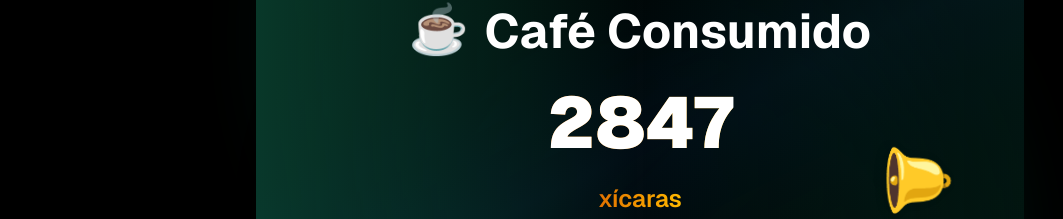
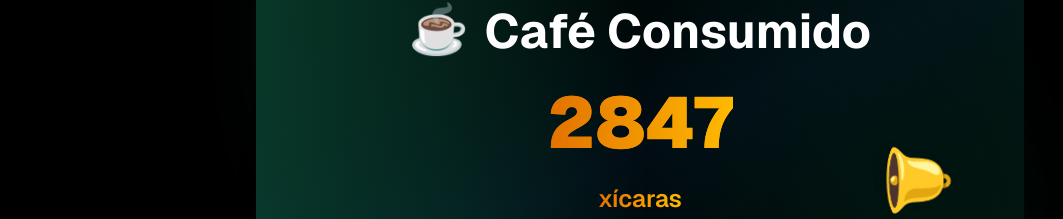
Before and after one commit to o-igor-trentini/logae-christmas-slider-2025, a Next.js app: page / in a window 1280 px wide. Both pictures are taken after a click on the button 490 px from the left and 746 px from the top of the page. Shown: the part 251-470 px from the top of the page, without its empty margins (0-1063 px from the left). Built offline with nearby package versions, Linux system fonts and the light colour scheme.

Commit message:
feat: Animar sufixo

```diff
--- a/components/content-renderer.tsx
+++ b/components/content-renderer.tsx
@@ -1,27 +1,36 @@
-'use client'
+'use client';
 
-import { motion } from 'framer-motion'
+import { motion } from 'framer-motion';
 
-import { AnimatedCounter } from '@/components/animated-counter'
+import { AnimatedCounter } from '@/components/animated-counter';
 
 interface ContentRendererProps {
-  content: string | number
-  className?: string
-  prefix?: string
-  duration?: number
+  content: string | number;
+  className?: string;
+  prefix?: string;
+  duration?: number;
 }
 
-export function ContentRenderer({ content, className = '', prefix, duration = 2 }: ContentRendererProps) {
-  const contentStr = String(content)
+export function ContentRenderer({
+  content,
+  className = '',
+  prefix,
+  duration = 2,
+}: ContentRendererProps) {
+  const contentStr = String(content);
 
-  const isNumeric = /^\d+[\d.,]*$/.test(contentStr)
-  const hasPrefix = prefix || /^[^\d]*/.exec(contentStr)?.[0]
-  const numericPart = contentStr.replace(/[^\d.,]/g, '')
-  const extractedPrefix = prefix || /^[^\d]*/.exec(contentStr)?.[0] || ''
+  const isNumeric = /^\d+[\d.,]*$/.test(contentStr);
+  const hasPrefix = prefix || /^[^\d]*/.exec(contentStr)?.[0];
+  const numericPart = contentStr.replace(/[^\d.,]/g, '');
+  const extractedPrefix = prefix || /^[^\d]*/.exec(contentStr)?.[0] || '';
 
-  if (isNumeric || (hasPrefix && numericPart)) {
-    // Renderiza número com animação de contador e prefixo
-    const numValue = numericPart.replace(/\D/g, '')
+  // Extrai sufixo (texto após os números)
+  const suffixMatch = /[\d.,]+([^\d.,]+)$/.exec(contentStr);
+  const extractedSuffix = suffixMatch?.[1] || '';
+
+  if (isNumeric || (hasPrefix && numericPart) || extractedSuffix) {
+    // Renderiza número com animação de contador, prefixo e sufixo
+    const numValue = numericPart.replace(/\D/g, '');
 
     return (
       <motion.div
@@ -30,10 +39,19 @@ export function ContentRenderer({ content, className = '', prefix, duration = 2
         transition={{ duration: 0.5 }}
         className={className}
       >
-        <span className='text-white'>{extractedPrefix}</span>
-        <AnimatedCounter value={numValue} className='text-white' duration={duration} />
+        {extractedPrefix && (
+          <span className={className}>{extractedPrefix}</span>
+        )}
+        <AnimatedCounter
+          value={numValue}
+          className={className}
+          duration={duration}
+        />
+        {extractedSuffix && (
+          <span className={className}>{extractedSuffix}</span>
+        )}
       </motion.div>
-    )
+    );
   }
 
   // Renderiza texto com animação discreta
@@ -46,5 +64,5 @@ export function ContentRenderer({ content, className = '', prefix, duration = 2
     >
       {contentStr}
     </motion.div>
-  )
+  );
 }
```
